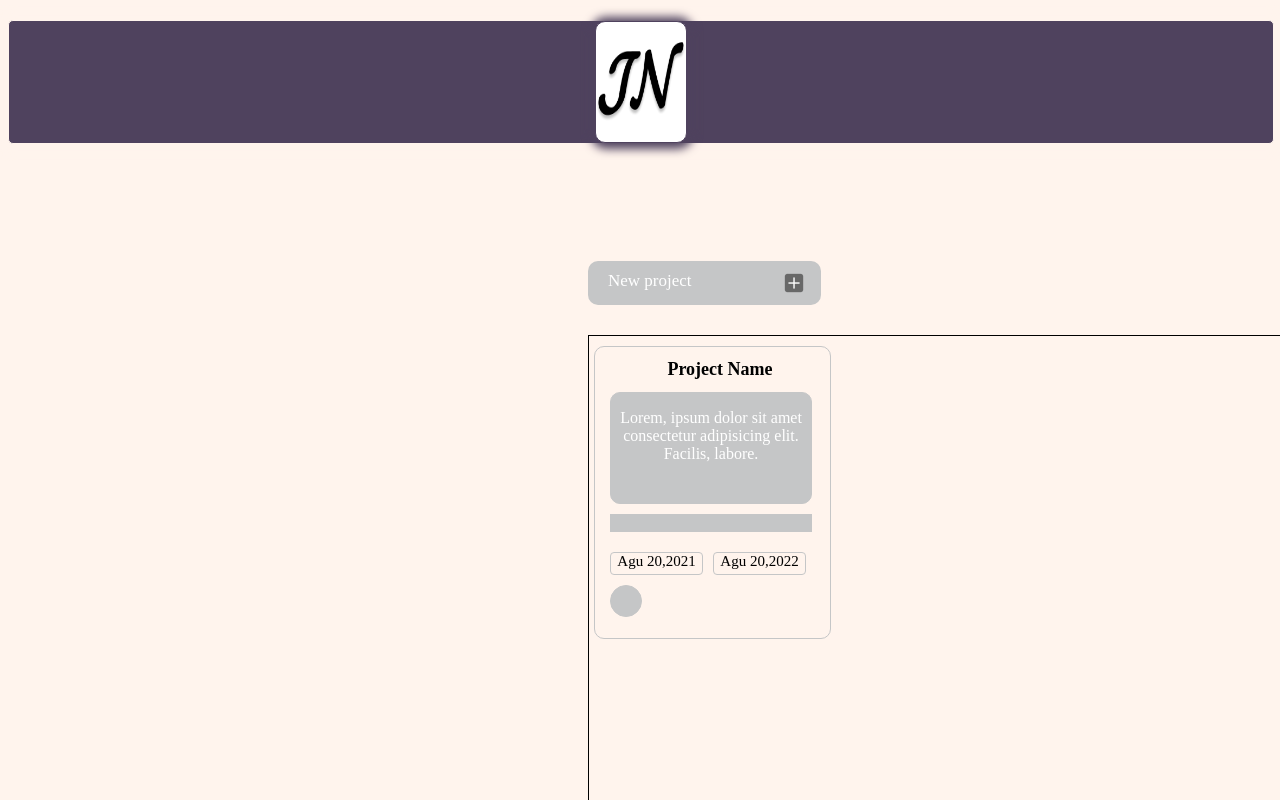
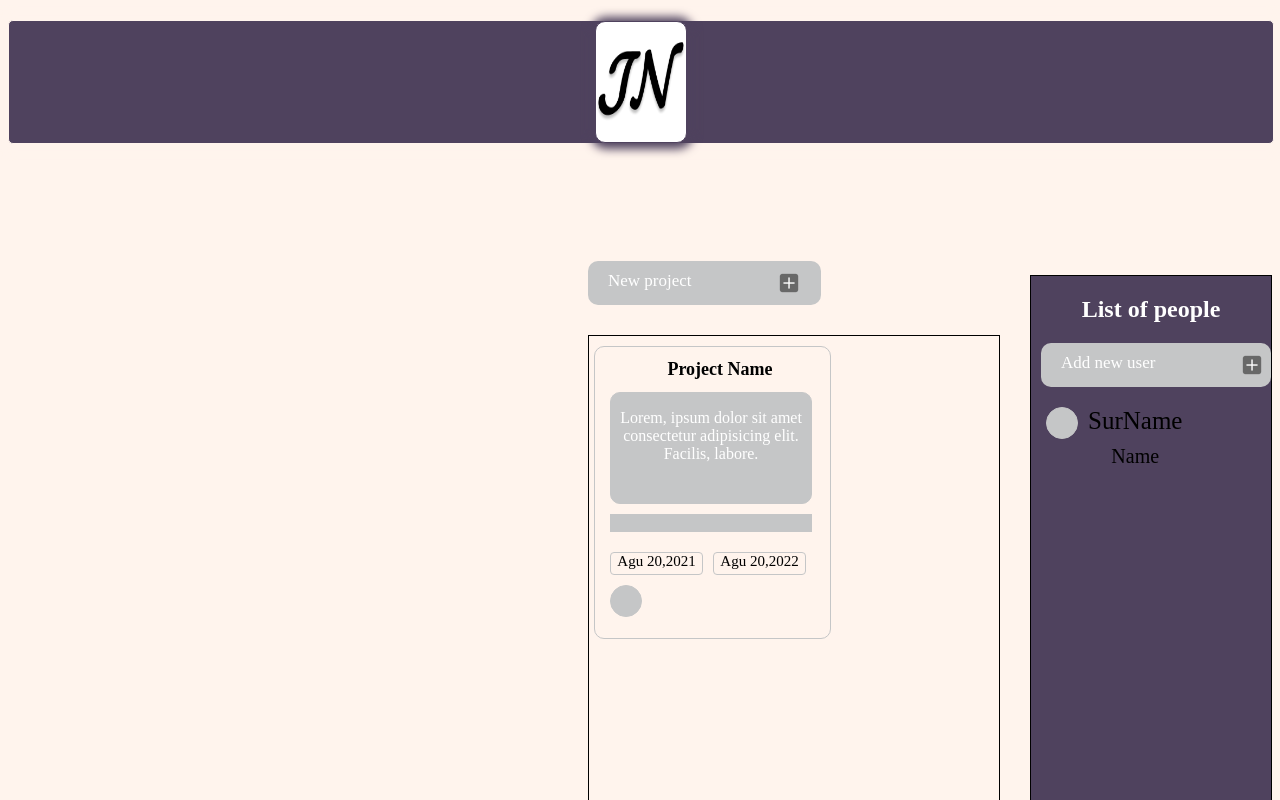
Before and after one commit to NareIsahakyan/Nare-Janna-project, a React (Vite) app: page / in a window 1280 px wide. Shown: the top 800 px of the page. Built offline with nearby package versions, Linux system fonts and the light colour scheme.

Commit message:
Add new user box

```diff
--- /dev/null
+++ b/src/pages/dashbordPage/AddAvatarNameSurName.jsx
@@ -0,0 +1,17 @@
+import Avatar from "./Avatar"
+import styles from "./Dashboard.module.css"
+
+function AddAvatarNameSurName(){
+    return(
+        <>
+        <div className={styles.avatarName}>
+        <Avatar className={styles.ava}/>
+        <div className={styles.nameSurname}>
+        <p className={styles.SurName}>SurName</p>
+        <p className={styles.name}>Name</p>
+        </div>
+       </div></>
+    )
+}
+
+export default AddAvatarNameSurName
--- /dev/null
+++ b/src/pages/dashbordPage/AddNewUserBox.jsx
@@ -0,0 +1,18 @@
+
+import AddAvatarNameSurName from "./AddAvatarNameSurName"
+import AddNewUserCon from "./AddNewUserCon"
+import styles from "./Dashboard.module.css"
+import PeopleBeingAdded from "./PeopleBeingAdded"
+function AddNewUserBox(){
+    return(
+        <>
+        <div className={styles.boxAdd}>
+            <PeopleBeingAdded/>
+            <AddNewUserCon/>
+            <AddAvatarNameSurName/>
+        </div>
+        </>
+    )
+}
+
+export default AddNewUserBox
--- /dev/null
+++ b/src/pages/dashbordPage/AddNewUserCon.jsx
@@ -0,0 +1,13 @@
+import AddButton from "./AddButton"
+import styles from "./Dashboard.module.css"
+function AddNewUserCon(){
+    return(
+        <>
+        <div className={styles.userDiv}>
+            <p className={styles.p}>Add new user</p>
+             <AddButton/>
+        </div></>
+    )
+}
+
+export default AddNewUserCon
--- a/src/pages/dashbordPage/Dashboard.module.css
+++ b/src/pages/dashbordPage/Dashboard.module.css
@@ -23,7 +23,7 @@
     width: 24px;
     height: 24px;
     margin-top: 10px;
-    margin-left: 90px;
+    margin-left: 85px;
 }
 .box{
     width: 830px;
@@ -96,3 +96,54 @@
     background: var(--GlacierGray);
     margin-left: 15px;
 }
+.boxrow{
+    display: flex;
+    flex-direction: row;
+    gap: 30px;
+}
+
+.boxAdd{
+    width: 250px;
+    height: 950px;
+    border:  1px solid black;
+    margin-top: -30px;
+    background:var(--FNAFWorld) ;
+}
+.h2{
+    color: var(--White);
+}
+.userDiv{
+    width: 230px;
+    height: 44px;
+    margin-left: 10px;
+    border-top-right-radius: 10px;
+    border-bottom-left-radius: 10px;
+    border-bottom-right-radius: 10px;
+    border-top-left-radius: 10px;
+    background: var( --GlacierGray);
+    display: flex;
+    flex-direction: row;
+}
+.avatarName{
+    display: flex;
+    flex-direction: row;
+    margin-top: 10px;
+    gap: 10px;
+}
+.nameSurname{
+    display: flex;
+    flex-direction: column;
+
+}
+.SurName{
+    font-size: 25px;
+    margin-top: 10px;
+}
+.name{
+    font-size: 20px;
+    margin-top: -15px;
+}
+.ava{
+    width: 80px;
+    height: 80px;
+}
--- a/src/pages/dashbordPage/DashboardCom.jsx
+++ b/src/pages/dashbordPage/DashboardCom.jsx
@@ -1,6 +1,7 @@
+import AddNewUserBox from "./AddNewUserBox"
 import NewProjectAdd from "./NewProjectAdd"
 import NewProjectBox from "./NewProjectBox"
-
+import styles from "./Dashboard.module.css"
 
 
 function DashboardPage(){
@@ -8,7 +9,10 @@ function DashboardPage(){
         <>
 
         <NewProjectAdd/>
+        <div  className={styles.boxrow}>
         <NewProjectBox/>
+        <AddNewUserBox/>
+        </div>
         </>
     )
 }
--- /dev/null
+++ b/src/pages/dashbordPage/PeopleBeingAdded.jsx
@@ -0,0 +1,10 @@
+import styles from "./Dashboard.module.css"
+
+function PeopleBeingAdded(){
+    return(
+        <>
+        <h2 className={styles.h2}>List of people</h2></>
+    )
+}
+
+export default PeopleBeingAdded
```
